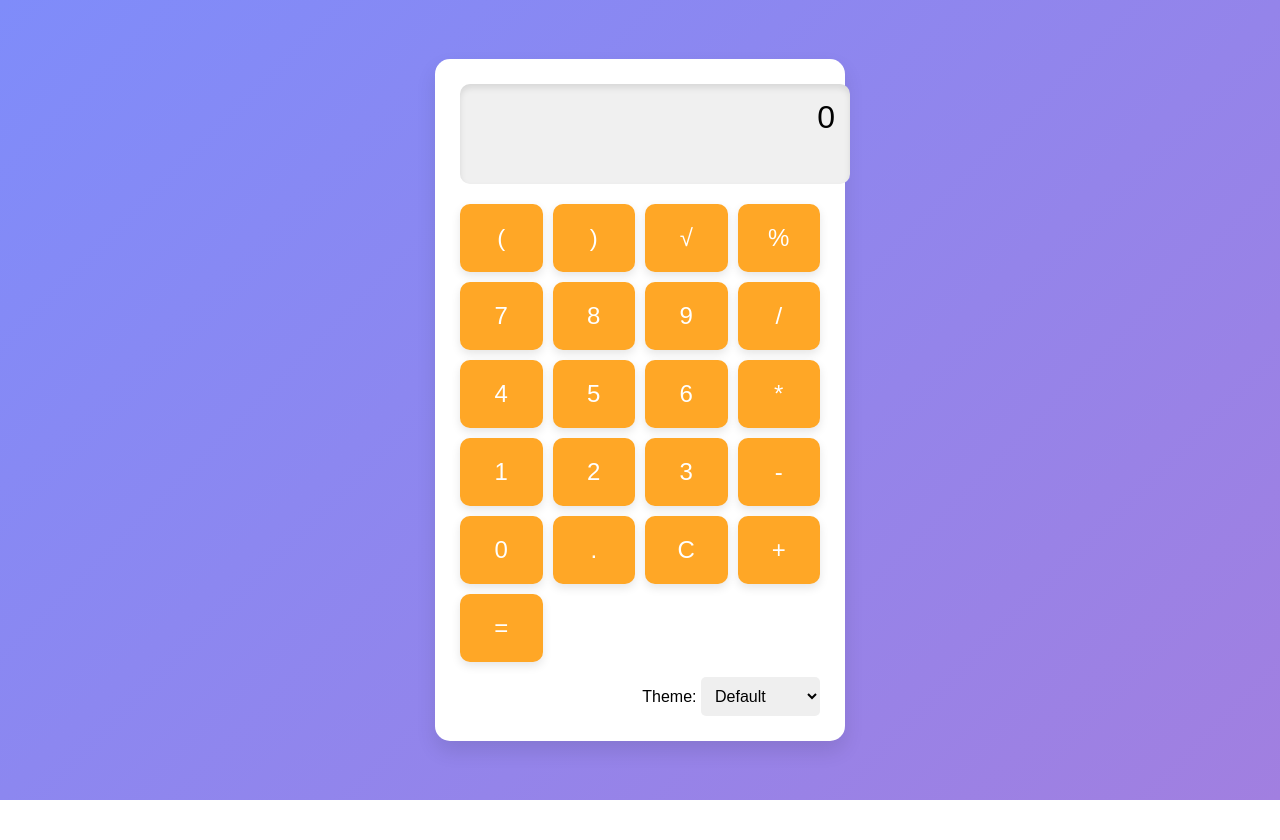
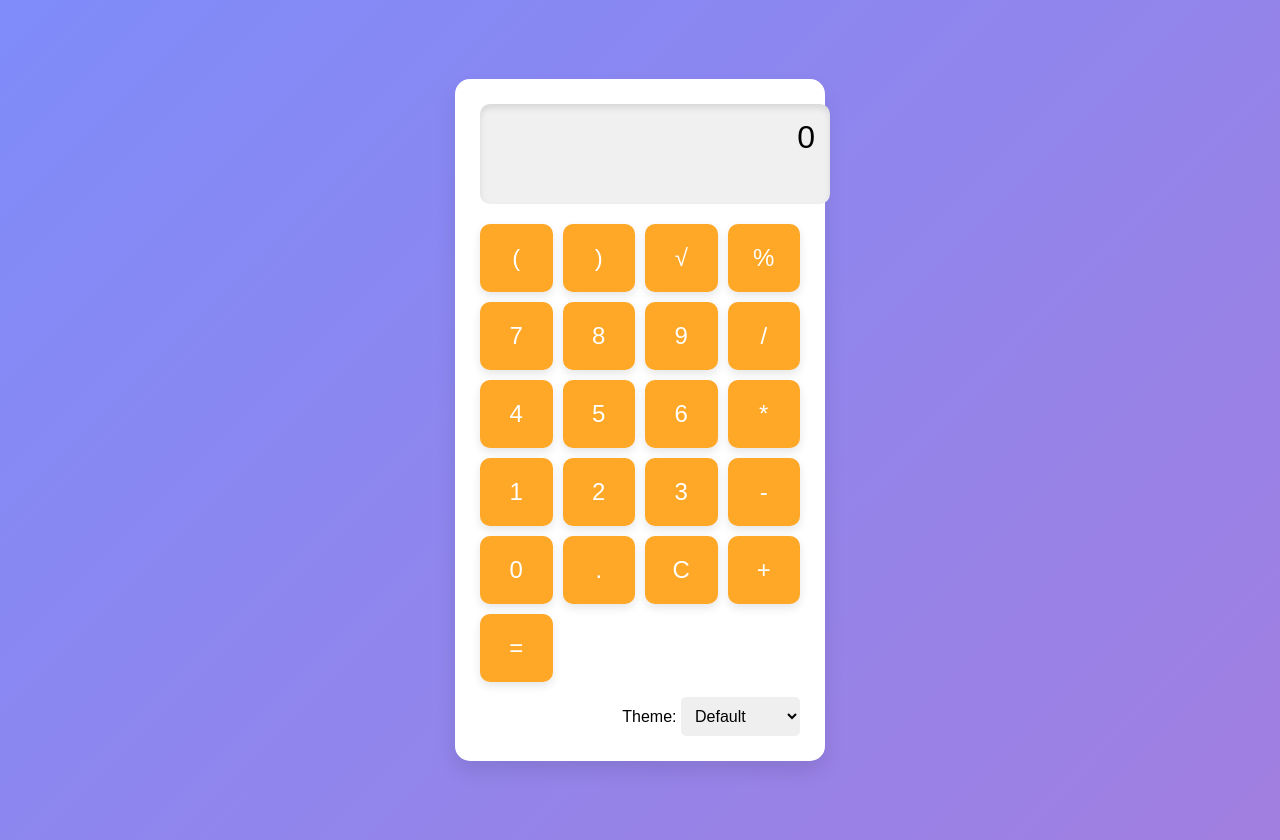
Before and after one commit to silentalex1/mathlearning-art, a plain HTML site: page index.html in a window 1280 px wide. Before the commit the page ends 800 px from the top, so only its background shows below. Drawn offline with Linux system fonts and the light colour scheme.

Commit message:
Update index.html

```diff
--- a/index.html
+++ b/index.html
@@ -3,7 +3,7 @@
 <head>
     <meta charset="UTF-8">
     <meta name="viewport" content="width=device-width, initial-scale=1.0">
-    <title>Math helper - Calculator</title>
+    <title>Advanced Calculator</title>
     <style>
         body {
             display: flex;
@@ -14,13 +14,14 @@
             background: linear-gradient(135deg, #7f8cfa, #a17fe0);
             font-family: Arial, sans-serif;
             transition: background-color 0.5s ease;
+            padding: 20px; /* Added padding to prevent edges touching */
         }
 
         .calculator {
             background-color: #fff;
             border-radius: 15px;
             padding: 25px;
-            width: 360px;
+            width: 320px; /* Reduced width */
             box-shadow: 0 10px 20px rgba(0, 0, 0, 0.1);
             transition: box-shadow 0.2s;
         }
```
